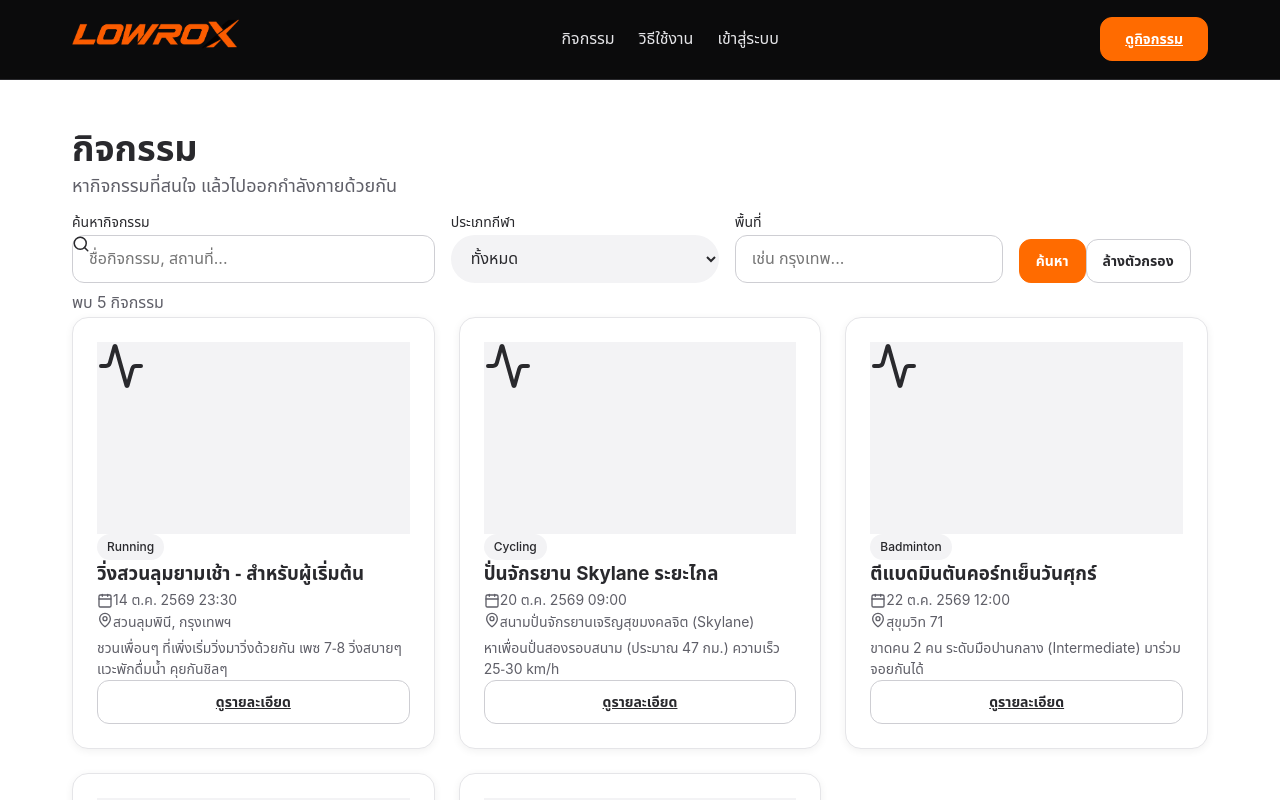
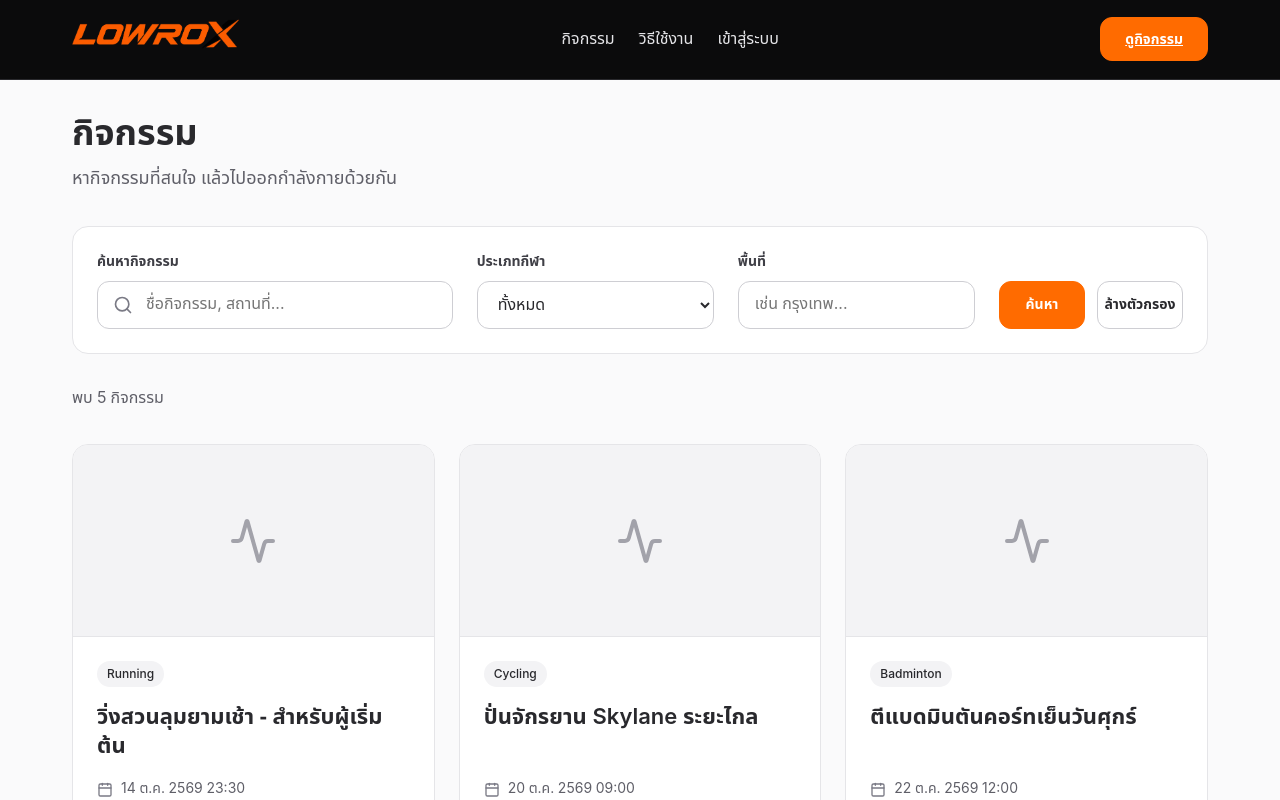
Before and after one commit to aom-thanya/lowrox, a React (Vite) app: page /events in a window 1280 px wide. Shown: the top 800 px of the page. Built offline with nearby package versions, Linux system fonts and the light colour scheme; the HTML template or start-up script is replaced by a standard one; a web font is replaced by a local one.

Commit message:
refactor: update EventCard and EventList components with semantic CSS classes and improved layout

```diff
--- a/src/components/events/EventCard.jsx
+++ b/src/components/events/EventCard.jsx
@@ -17,44 +17,44 @@ function formatEventDate(dateString) {
 
 export default function EventCard({ event }) {
   return (
-    <ContentCard className="h-full flex flex-col">
-      <div className="relative w-full bg-neutral-100 rounded-t-xl overflow-hidden event-card-image">
+    <ContentCard className="event-list-card">
+      <div className="event-list-card-cover">
         {/* Placeholder image for events */}
-        <div className="absolute inset-0 flex items-center justify-center text-neutral-300">
+        <div className="event-list-card-placeholder">
           <Activity size={48} />
         </div>
         {event.status === 'cancelled' && (
-          <div className="absolute top-2 right-2">
+          <div className="event-list-card-status">
             <Badge variant="error">ยกเลิก</Badge>
           </div>
         )}
       </div>
 
-      <div className="p-5 flex flex-col flex-grow">
-        <div className="mb-2">
+      <div className="event-list-card-body">
+        <div className="event-list-card-badge">
           <Badge variant="neutral">{event.type}</Badge>
         </div>
 
-        <h3 className="heading-5 mb-3 text-clamp-2">{event.title}</h3>
+        <h2 className="heading-4 event-list-card-title text-clamp-2">{event.title}</h2>
 
-        <div className="mb-4 text-sm text-neutral-600 flex flex-col gap-2">
-          <div className="flex items-center gap-2">
-            <Calendar size={16} className="text-neutral-400 flex-shrink-0" />
+        <div className="event-list-card-meta">
+          <div className="event-list-card-meta-row">
+            <Calendar size={16} className="event-list-card-icon" />
             <span>{formatEventDate(event.date)}</span>
           </div>
-          <div className="flex items-start gap-2">
-            <MapPin size={16} className="text-neutral-400 flex-shrink-0 mt-0.5" />
+          <div className="event-list-card-meta-row">
+            <MapPin size={16} className="event-list-card-icon" />
             <span className="text-clamp-1">{event.location}</span>
           </div>
         </div>
 
-        <p className="body-sm text-neutral-600 mb-6 flex-grow text-clamp-2">
+        <p className="body-sm event-list-card-description text-clamp-2">
           {event.description}
         </p>
 
         <Link
           to={`/events/${event.id}`}
-          className="btn btn-secondary btn-md w-full justify-center mt-auto"
+          className="btn btn-secondary btn-md event-list-card-action"
         >
           ดูรายละเอียด
         </Link>
--- a/src/pages/EventList.jsx
+++ b/src/pages/EventList.jsx
@@ -72,25 +72,25 @@ export default function EventList() {
     <div className="flex flex-col min-h-screen">
       <Header />
 
-      <main className="main-content flex-grow pt-24 pb-16 bg-neutral-50">
-        <div className="container">
-          <div className="mb-8">
-            <h1 className="heading-2 mb-2">กิจกรรม</h1>
+      <main className="main-content event-list-page">
+        <div className="container event-list-container">
+          <div className="event-list-heading">
+            <h1 className="heading-2">กิจกรรม</h1>
             <p className="body-lg text-neutral-600">หากิจกรรมที่สนใจ แล้วไปออกกำลังกายด้วยกัน</p>
           </div>
 
           {/* Filters */}
-          <div className="bg-white p-6 rounded-2xl shadow-sm mb-8">
+          <div className="event-filter-panel">
             <form onSubmit={handleSearch} className="event-filter-form">
-              <div className="event-filter-field col-4">
-                <label className="block text-sm font-medium text-neutral-700 mb-1">ค้นหากิจกรรม</label>
-                <div className="relative">
-                  <div className="absolute inset-y-0 left-0 pl-3 flex items-center pointer-events-none text-neutral-400">
-                    <Search size={18} />
+              <div className="event-filter-field">
+                <label htmlFor="event-query">ค้นหากิจกรรม</label>
+                <div className="event-search-input">
+                  <div className="event-search-icon">
+                    <Search size={20} aria-hidden="true" />
                   </div>
                   <input
                     type="text"
-                    className="w-full bg-neutral-100 border-none rounded-xl pl-10 pr-4 py-3 focus:ring-2 focus:ring-brand-500"
+                    id="event-query" className="form-control"
                     placeholder="ชื่อกิจกรรม, สถานที่..."
                     value={formQuery}
                     onChange={e => setFormQuery(e.target.value)}
@@ -98,10 +98,10 @@ export default function EventList() {
                 </div>
               </div>
 
-              <div className="event-filter-field col-3">
-                <label className="block text-sm font-medium text-neutral-700 mb-1">ประเภทกีฬา</label>
+              <div className="event-filter-field">
+                <label htmlFor="event-type">ประเภทกีฬา</label>
                 <select
-                  className="w-full bg-neutral-100 border-none rounded-xl px-4 py-3 focus:ring-2 focus:ring-brand-500"
+                  id="event-type" className="form-control"
                   value={formType}
                   onChange={e => setFormType(e.target.value)}
                 >
@@ -112,22 +112,22 @@ export default function EventList() {
                 </select>
               </div>
 
-              <div className="event-filter-field col-3">
-                <label className="block text-sm font-medium text-neutral-700 mb-1">พื้นที่</label>
+              <div className="event-filter-field">
+                <label htmlFor="event-area">พื้นที่</label>
                 <input
                   type="text"
-                  className="w-full bg-neutral-100 border-none rounded-xl px-4 py-3 focus:ring-2 focus:ring-brand-500"
+                  id="event-area" className="form-control"
                   placeholder="เช่น กรุงเทพ..."
                   value={formArea}
                   onChange={e => setFormArea(e.target.value)}
                 />
               </div>
 
-              <div className="event-filter-field col-auto event-filter-actions gap-2">
-                <button type="submit" className="btn btn-primary btn-md flex-1">
+              <div className="event-filter-actions">
+                <button type="submit" className="btn btn-primary btn-md">
                   ค้นหา
                 </button>
-                <button type="button" onClick={handleClear} className="btn btn-secondary btn-md flex-1">
+                <button type="button" onClick={handleClear} className="btn btn-secondary btn-md">
                   ล้างตัวกรอง
                 </button>
               </div>
@@ -135,7 +135,7 @@ export default function EventList() {
           </div>
 
           {/* Results Summary */}
-          <div className="mb-6">
+          <div className="event-results-summary" aria-live="polite">
             {!isLoading && (
               <p className="text-neutral-600">พบ {events.length} กิจกรรม</p>
             )}
@@ -145,7 +145,7 @@ export default function EventList() {
           {isLoading ? (
             <div className="event-grid">
               {[1, 2, 3].map(i => (
-                <div key={i} className="bg-white rounded-2xl animate-pulse event-skeleton-card"></div>
+                <div key={i} className="event-list-skeleton"></div>
               ))}
             </div>
           ) : events.length > 0 ? (
@@ -155,7 +155,7 @@ export default function EventList() {
               ))}
             </div>
           ) : (
-            <div className="text-center py-20 bg-white rounded-2xl shadow-sm">
+            <div className="event-list-empty">
               <p className="text-neutral-500 text-lg mb-4">ไม่พบกิจกรรมที่ค้นหา</p>
               <button onClick={handleClear} className="btn btn-primary btn-md">ดูทั้งหมด</button>
             </div>
--- a/src/styles/components.css
+++ b/src/styles/components.css
@@ -546,3 +546,42 @@ textarea.form-control { display: block; padding: var(--space-3) var(--space-4);
   .event-comment-form > .btn { align-self: flex-end; }
   .event-comment-login { flex-direction: row; align-items: center; justify-content: space-between; }
 }
+
+/* Event discovery: share the same surfaces and spacing scale as event details. */
+.event-list-page { background: var(--color-neutral-50); justify-content: flex-start; padding-block: var(--space-8) var(--space-16); }
+.event-list-container { display: grid; gap: var(--space-6); }
+.event-list-heading { display: grid; gap: var(--space-2); }
+.event-filter-panel { padding: var(--space-6); border: var(--border-subtle); border-radius: var(--radius-lg); background: var(--color-white); }
+.event-list-page .event-filter-form { display: grid; grid-template-columns: minmax(0, 1fr); align-items: end; gap: var(--space-4); }
+.event-filter-field { min-width: 0; }
+.event-filter-field label { display: block; margin-bottom: var(--space-2); font-size: 14px; font-weight: 600; color: var(--color-neutral-700); }
+.event-search-input { position: relative; }
+.event-search-icon { position: absolute; inset-block: 0; left: var(--space-4); display: flex; align-items: center; color: var(--color-neutral-500); pointer-events: none; }
+.event-search-input input { padding-left: var(--space-12); }
+.event-filter-actions { display: flex; gap: var(--space-3); }
+.event-filter-actions .btn { flex: 1; min-height: 48px; white-space: nowrap; }
+.event-results-summary { min-height: 26px; }
+.event-list-page .event-grid { grid-template-columns: minmax(0, 1fr); gap: var(--space-6); }
+.content-card.event-list-card { display: flex; flex-direction: column; min-width: 0; height: 100%; padding: 0; overflow: hidden; box-shadow: none; }
+.event-list-card-cover { position: relative; height: 192px; background: var(--color-neutral-100); border-bottom: var(--border-subtle); }
+.event-list-card-placeholder { height: 100%; display: grid; place-items: center; color: var(--color-neutral-400); }
+.event-list-card-status { position: absolute; top: var(--space-4); right: var(--space-4); }
+.event-list-card-body { display: flex; flex: 1; flex-direction: column; gap: var(--space-4); padding: var(--space-6); min-width: 0; }
+.event-list-card-title { margin: 0; min-height: 2.7em; }
+.event-list-card-meta { display: grid; gap: var(--space-3); color: var(--color-neutral-600); font-size: 14px; }
+.event-list-card-meta-row { display: flex; align-items: start; gap: var(--space-2); min-width: 0; }
+.event-list-card-icon { flex-shrink: 0; margin-top: var(--space-1); color: var(--color-neutral-500); }
+.event-list-card-description { color: var(--color-neutral-600); }
+.event-list-card-action { width: 100%; margin-top: auto; }
+.event-list-empty { display: grid; justify-items: center; gap: var(--space-4); padding: var(--space-12) var(--space-6); background: var(--color-white); border: var(--border-subtle); border-radius: var(--radius-lg); }
+.event-list-skeleton { height: 480px; border: var(--border-subtle); border-radius: var(--radius-lg); background: var(--color-neutral-100); animation: skeleton-pulse 1s ease-in-out infinite alternate; }
+@media (prefers-reduced-motion: reduce) { .event-list-skeleton { animation: none; } }
+@media (min-width: 768px) {
+  .event-list-container { gap: var(--space-8); }
+  .event-list-page .event-filter-form { grid-template-columns: repeat(2, minmax(0, 1fr)); gap: var(--space-6); }
+  .event-list-page .event-grid { grid-template-columns: repeat(2, minmax(0, 1fr)); }
+}
+@media (min-width: 1024px) {
+  .event-list-page .event-filter-form { grid-template-columns: minmax(0, 1.5fr) minmax(0, 1fr) minmax(0, 1fr) auto; }
+  .event-list-page .event-grid { grid-template-columns: repeat(3, minmax(0, 1fr)); }
+}
```
